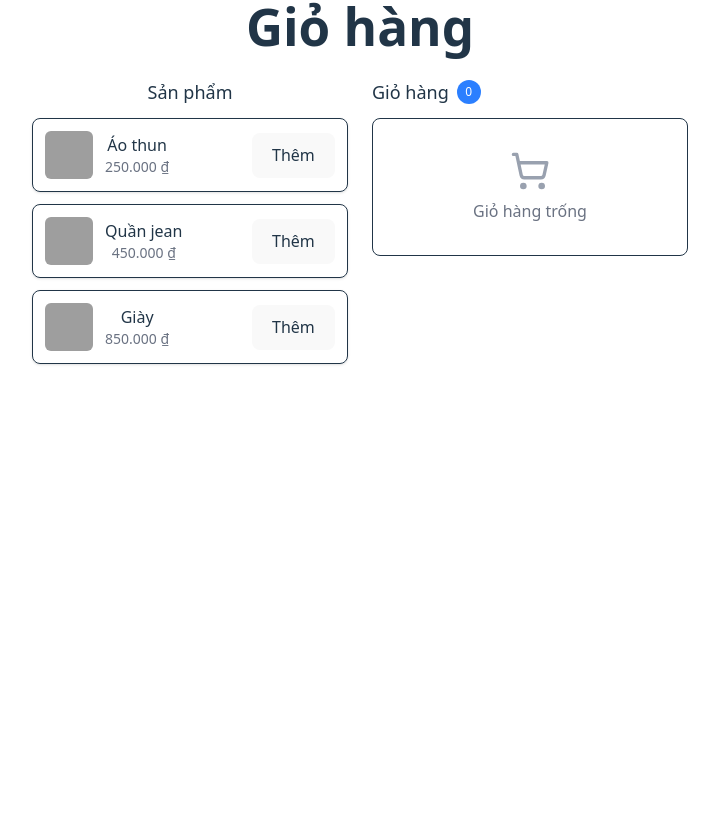
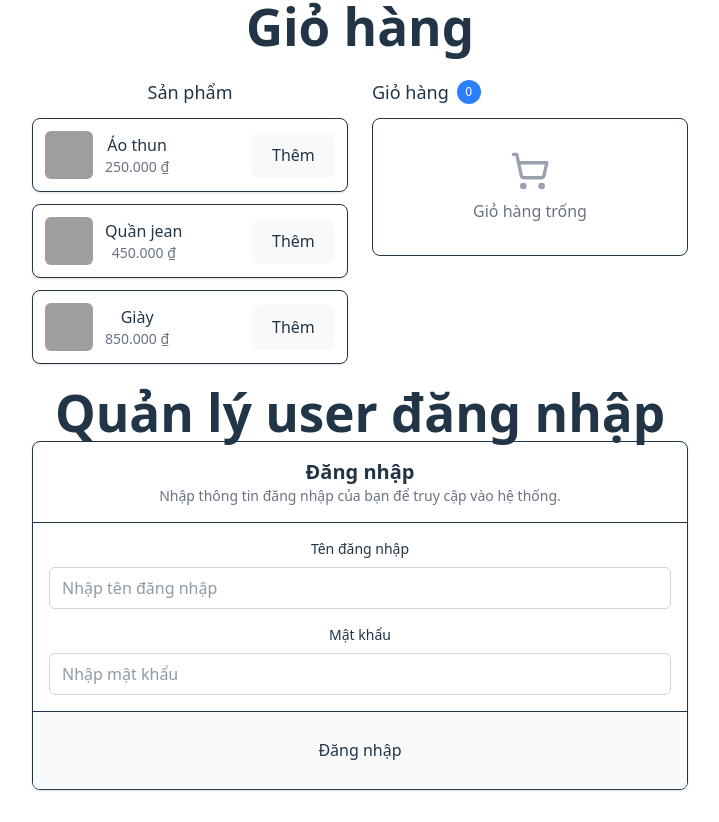
Before and after one commit to VoTrieuAn/22657391_VoTrieuAn_TH_Tuan09, a React (Vite) app: page / in a window 1280 px wide. Shown: the part 977-1799 px from the top of the page, without its empty margins (280-999 px from the left). Before the commit the page ends 1373 px from the top, so only its background shows below. Built offline with nearby package versions, Linux system fonts and the light colour scheme; grey boxes are pictures that could not be loaded.

Commit message:
5. Quản lý user đăng nhập (Auth)

```diff
--- a/src/App.jsx
+++ b/src/App.jsx
@@ -1,4 +1,5 @@
 import "./App.css";
+import AuthManager from "./components/AuthManager";
 import CounterApp from "./components/CounterApp";
 import ShoppingCart from "./components/ShoppingCart";
 import ThemeToggle from "./components/ThemeToggle";
@@ -11,6 +12,7 @@ function App() {
       <TodoList />
       <ThemeToggle />
       <ShoppingCart />
+      <AuthManager />
     </>
   );
 }
--- /dev/null
+++ b/src/components/AuthManager.jsx
@@ -0,0 +1,134 @@
+import { useState } from "react";
+import { LogOut, User } from "lucide-react";
+
+const AuthManager = () => {
+  const [isLoggedIn, setIsLoggedIn] = useState(false);
+  const [user, setUser] = useState(null);
+  const [username, setUsername] = useState("");
+  const [password, setPassword] = useState("");
+  const [error, setError] = useState("");
+
+  const handleLogin = (e) => {
+    e.preventDefault();
+
+    // Simple validation
+    if (!username || !password) {
+      setError("Vui lòng nhập tên đăng nhập và mật khẩu");
+      return;
+    }
+
+    // Mock login - in a real app, this would call an API
+    if (password === "123456") {
+      setUser({
+        username: username,
+        email: `${username.toLowerCase()}@example.com`,
+        avatar:
+          "https://chiemtaimobile.vn/images/companies/1/%E1%BA%A2nh%20Blog/avatar-facebook-dep/Anh-avatar-hoat-hinh-de-thuong-xinh-xan.jpg?1704788263223",
+      });
+      setIsLoggedIn(true);
+      setError("");
+    } else {
+      setError('Sai mật khẩu. Gợi ý: thử "123456"');
+    }
+  };
+
+  const handleLogout = () => {
+    setIsLoggedIn(false);
+    setUser(null);
+    setUsername("");
+    setPassword("");
+  };
+
+  return (
+    <div className="mt-5">
+      <h1 className="text-2xl font-bold">Quản lý user đăng nhập</h1>
+      {!isLoggedIn ? (
+        <div className="overflow-hidden rounded-lg border shadow-sm">
+          <div className="border-b p-4">
+            <h2 className="text-xl font-semibold">Đăng nhập</h2>
+            <p className="text-sm text-gray-500">
+              Nhập thông tin đăng nhập của bạn để truy cập vào hệ thống.
+            </p>
+          </div>
+          <form onSubmit={handleLogin}>
+            <div className="space-y-4 p-4">
+              <div className="space-y-2">
+                <label htmlFor="username" className="block text-sm font-medium">
+                  Tên đăng nhập
+                </label>
+                <input
+                  id="username"
+                  type="text"
+                  placeholder="Nhập tên đăng nhập"
+                  value={username}
+                  onChange={(e) => setUsername(e.target.value)}
+                  className="w-full rounded-md border border-gray-300 px-3 py-2 focus:border-transparent focus:ring-2 focus:ring-blue-500 focus:outline-none"
+                />
+              </div>
+              <div className="space-y-2">
+                <label htmlFor="password" className="block text-sm font-medium">
+                  Mật khẩu
+                </label>
+                <input
+                  id="password"
+                  type="password"
+                  placeholder="Nhập mật khẩu"
+                  value={password}
+                  onChange={(e) => setPassword(e.target.value)}
+                  className="w-full rounded-md border border-gray-300 px-3 py-2 focus:border-transparent focus:ring-2 focus:ring-blue-500 focus:outline-none"
+                />
+              </div>
+              {error && <p className="text-sm text-red-500">{error}</p>}
+            </div>
+            <div className="border-t bg-gray-50 p-4">
+              <button type="submit">Đăng nhập</button>
+            </div>
+          </form>
+        </div>
+      ) : (
+        <div className="overflow-hidden rounded-lg border shadow-sm">
+          <div className="border-b p-4">
+            <h2 className="text-xl font-semibold">Chào mừng trở lại!</h2>
+            <p className="text-sm text-gray-500">
+              Bạn đã đăng nhập thành công vào hệ thống.
+            </p>
+          </div>
+          <div className="flex flex-col items-center space-y-4 p-4">
+            <div className="h-20 w-20 overflow-hidden rounded-full border-4 border-blue-100">
+              <img
+                src={user?.avatar || "/placeholder.svg"}
+                alt={user?.username}
+                className="h-full w-full object-cover"
+              />
+            </div>
+            <div className="text-center">
+              <h3 className="text-xl font-bold">{user?.username}</h3>
+              <p className="text-sm text-gray-500">{user?.email}</p>
+            </div>
+            <div className="w-full rounded-md bg-gray-100 p-3">
+              <div className="flex items-center space-x-2">
+                <User className="h-4 w-4 text-gray-500" />
+                <span className="text-sm">
+                  Trạng thái:{" "}
+                  <span className="font-medium text-green-500">
+                    Đang hoạt động
+                  </span>
+                </span>
+              </div>
+            </div>
+          </div>
+          <div className="w-full border-t bg-gray-50 p-4">
+            <button
+              className="mx-auto flex items-center"
+              onClick={handleLogout}
+            >
+              <LogOut className="mr-2 h-4 w-4" />
+              Đăng xuất
+            </button>
+          </div>
+        </div>
+      )}
+    </div>
+  );
+};
+export default AuthManager;
```
Also changed, not shown: MinhChung/5. Quản lý user đăng nhập (Auth).png (added).
